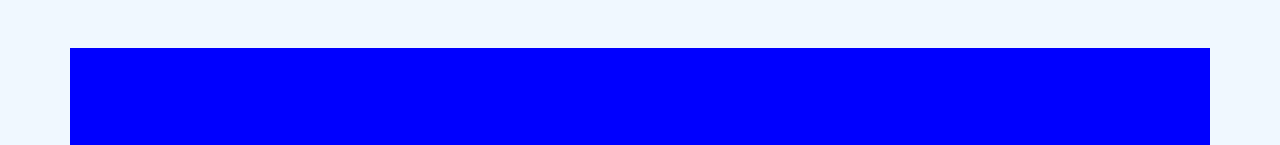
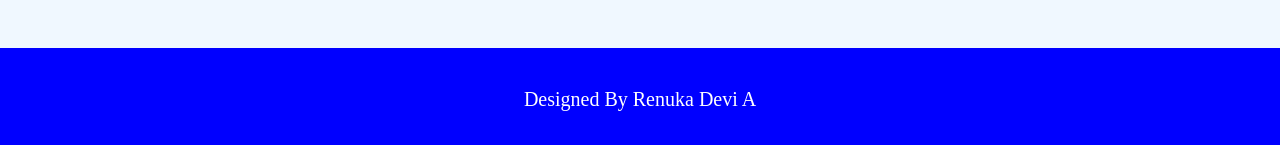
Before and after one commit to Renukadeviananthan14/Renuka-Devi-A---React-Portfolio, a React (Create React App) app: page / in a window 1280 px wide. Shown: the part 1899-2044 px from the top of the page. Built offline with nearby package versions, Linux system fonts and the light colour scheme.

Commit message:
Update Footer.js

```diff
--- a/src/components/Footer.js
+++ b/src/components/Footer.js
@@ -3,14 +3,8 @@ import { Container, Row, Col } from 'react-bootstrap';
 
 const Footer = () => {
   return (
-    <footer>
-      <Container>
-        <Row>
-          <Col className="text-center py-3">
-            {/* Add your footer content here */}
-          </Col>
-        </Row>
-      </Container>
+    <footer className="py-3">
+      <p class="foot">Designed By Renuka Devi A</p>
     </footer>
   );
 };
```
